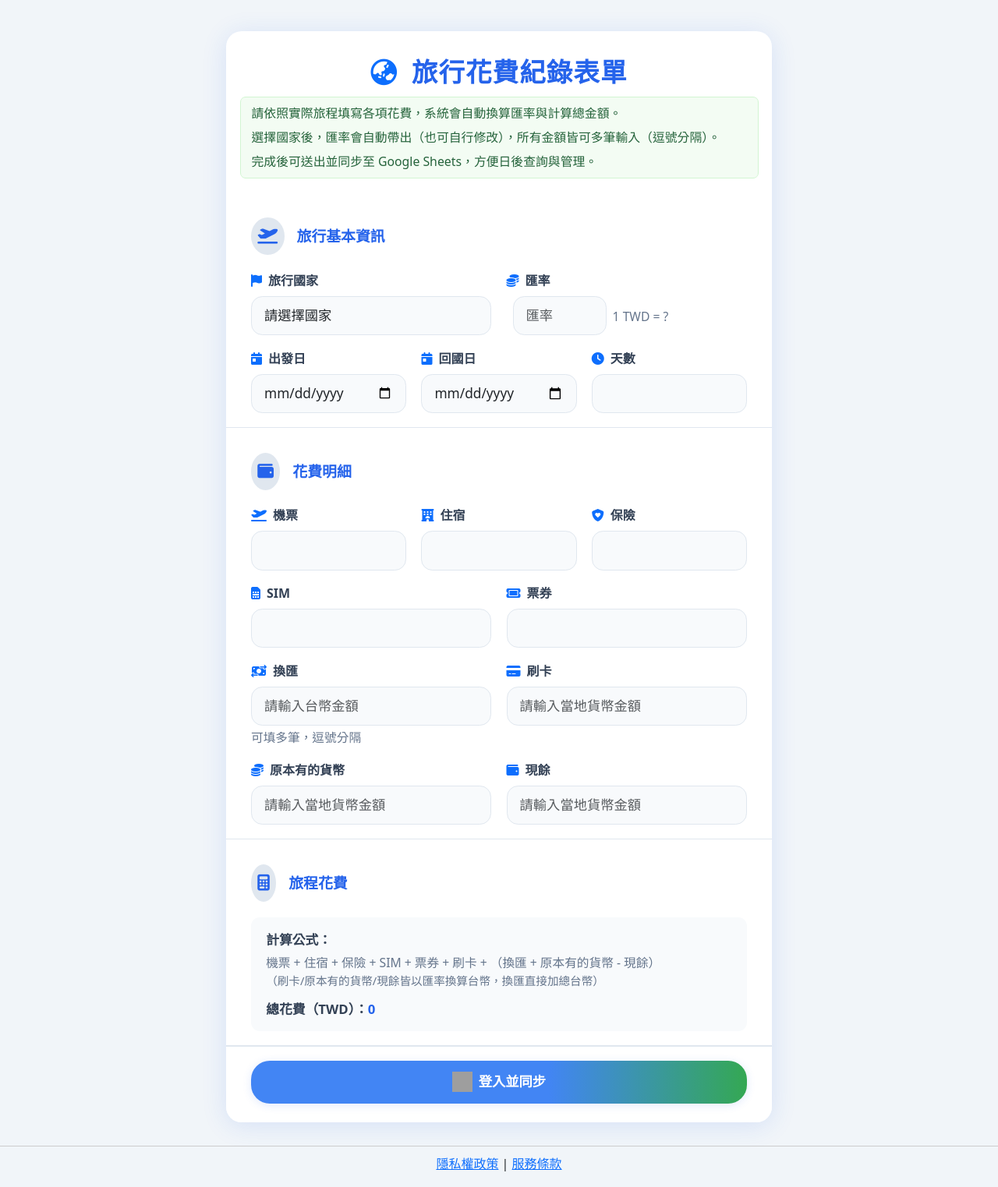
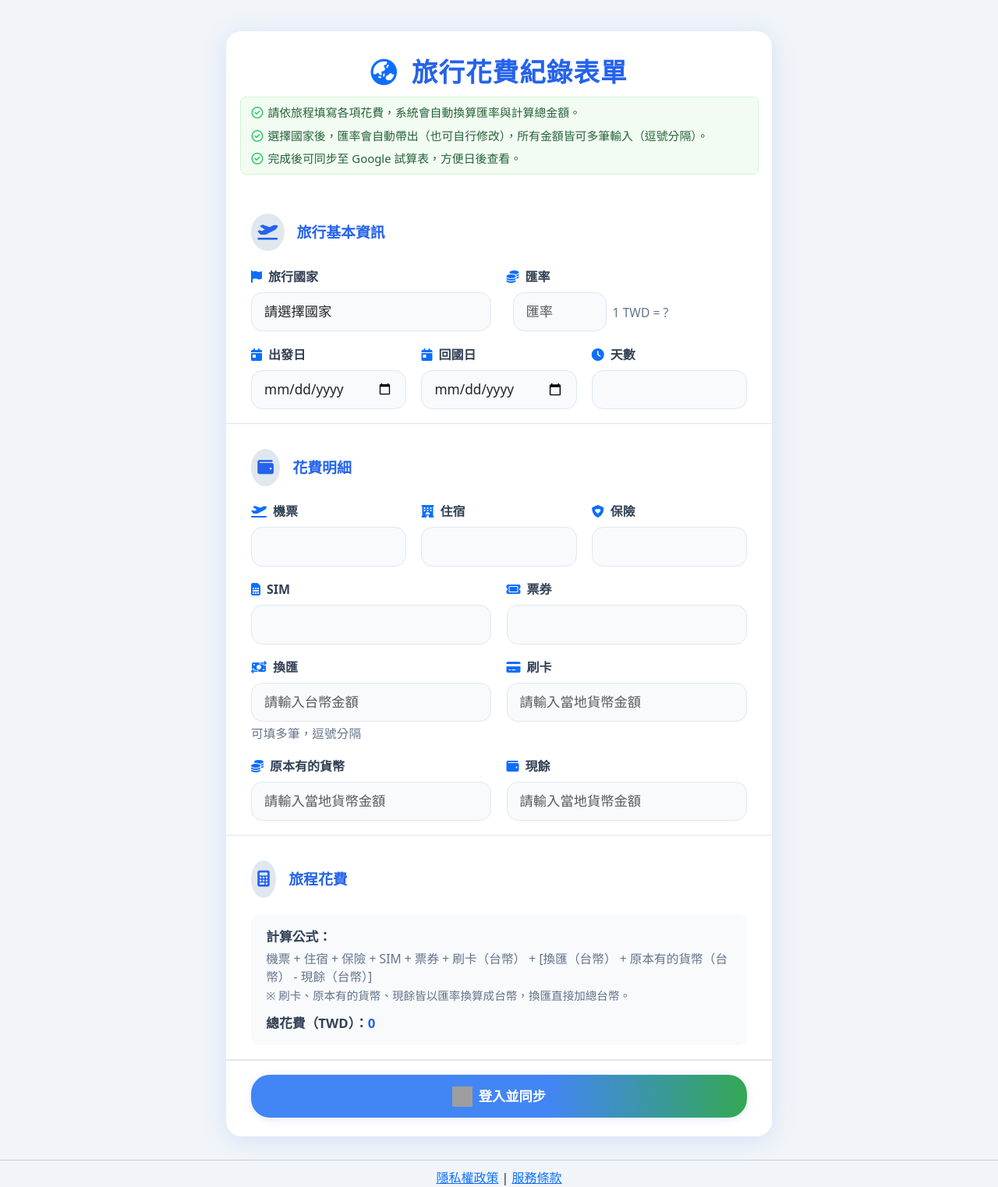
Before and after one commit to Cllodh/travel-expenses, a Flask app: page / in a window 1280 px wide. Shown: the whole page at 78% size. Run offline with Flask 3, Linux system fonts and the light colour scheme; some libraries are stand-ins or nearby versions; grey boxes are pictures that could not be loaded.

Commit message:
## v0.2.1 主要更新 - 表單說明區塊優化，加入icon與更精簡的說明文字。 - 計算公式說明更清楚，票券、匯率換算細節明確。 - 票券、國家、匯率等欄位完全動態化，維護更方便。 - Google Sheets 欄位順序、標題自動同步，舊表單也會自動修正。 - 表單UI與互動體驗多處細節優化。

```diff
--- a/templates/expense_form.html
+++ b/templates/expense_form.html
@@ -231,10 +231,10 @@
             <i class="fa-solid fa-earth-asia icon"></i>
             旅行花費紀錄表單
         </h1>
-        <div style="background:#f3fcf3;color:#25633b;font-size:0.99rem;margin-bottom:18px;padding:7px 14px 7px 14px;border-radius:7px;line-height:1.7;text-align:left;border:1.2px solid #d2f5d2;max-width:95%;margin-left:auto;margin-right:auto;">
-            <div style="margin-bottom:4px;">請依照實際旅程填寫各項花費，系統會自動換算匯率與計算總金額。</div>
-            <div style="margin-bottom:4px;">選擇國家後，匯率會自動帶出（也可自行修改），所有金額皆可多筆輸入（逗號分隔）。</div>
-            <div>完成後可送出並同步至 Google Sheets，方便日後查詢與管理。</div>
+        <div style="background:#f3fcf3;color:#25633b;font-size:0.93rem;margin-bottom:18px;padding:7px 14px 7px 14px;border-radius:7px;line-height:1.7;text-align:left;border:1.2px solid #d2f5d2;max-width:95%;margin-left:auto;margin-right:auto;">
+            <div style="margin-bottom:4px;"><i class="fa-regular fa-circle-check" style="color:#22c55e;margin-right:6px;"></i>請依旅程填寫各項花費，系統會自動換算匯率與計算總金額。</div>
+            <div style="margin-bottom:4px;"><i class="fa-regular fa-circle-check" style="color:#22c55e;margin-right:6px;"></i>選擇國家後，匯率會自動帶出（也可自行修改），所有金額皆可多筆輸入（逗號分隔）。</div>
+            <div><i class="fa-regular fa-circle-check" style="color:#22c55e;margin-right:6px;"></i>完成後可同步至 Google 試算表，方便日後查看。</div>
         </div>
         {% with messages = get_flashed_messages() %}
           {% if messages %}
@@ -336,8 +336,8 @@
                 <div id="formula-block" style="background:#f8fafc;border-radius:0.7rem;padding:1rem 1.2rem;margin-top:0.5rem;font-size:1.05rem;color:#334155;">
                     <div style="font-weight:600;margin-bottom:0.3em;">計算公式：</div>
                     <div style="font-size:0.98rem;color:#64748b;margin-bottom:0.7em;">
-                        機票 + 住宿 + 保險 + SIM + 票券 + 刷卡 + （換匯 + 原本有的貨幣 - 現餘）<br>
-                        <span style="font-size:0.93em;">（刷卡/原本有的貨幣/現餘皆以匯率換算台幣，換匯直接加總台幣）</span>
+                        機票 + 住宿 + 保險 + SIM + 票券 + 刷卡（台幣） + [換匯（台幣） + 原本有的貨幣（台幣） - 現餘（台幣）]<br>
+                        <span style="font-size:0.93em;">※ 刷卡、原本有的貨幣、現餘皆以匯率換算成台幣，換匯直接加總台幣。</span>
                     </div>
                     <div style="font-weight:600;">總花費（TWD）：<span id="total-expense" style="color:#2563eb;">0</span></div>
                 </div>
```
Also changed, not shown: README.md.
